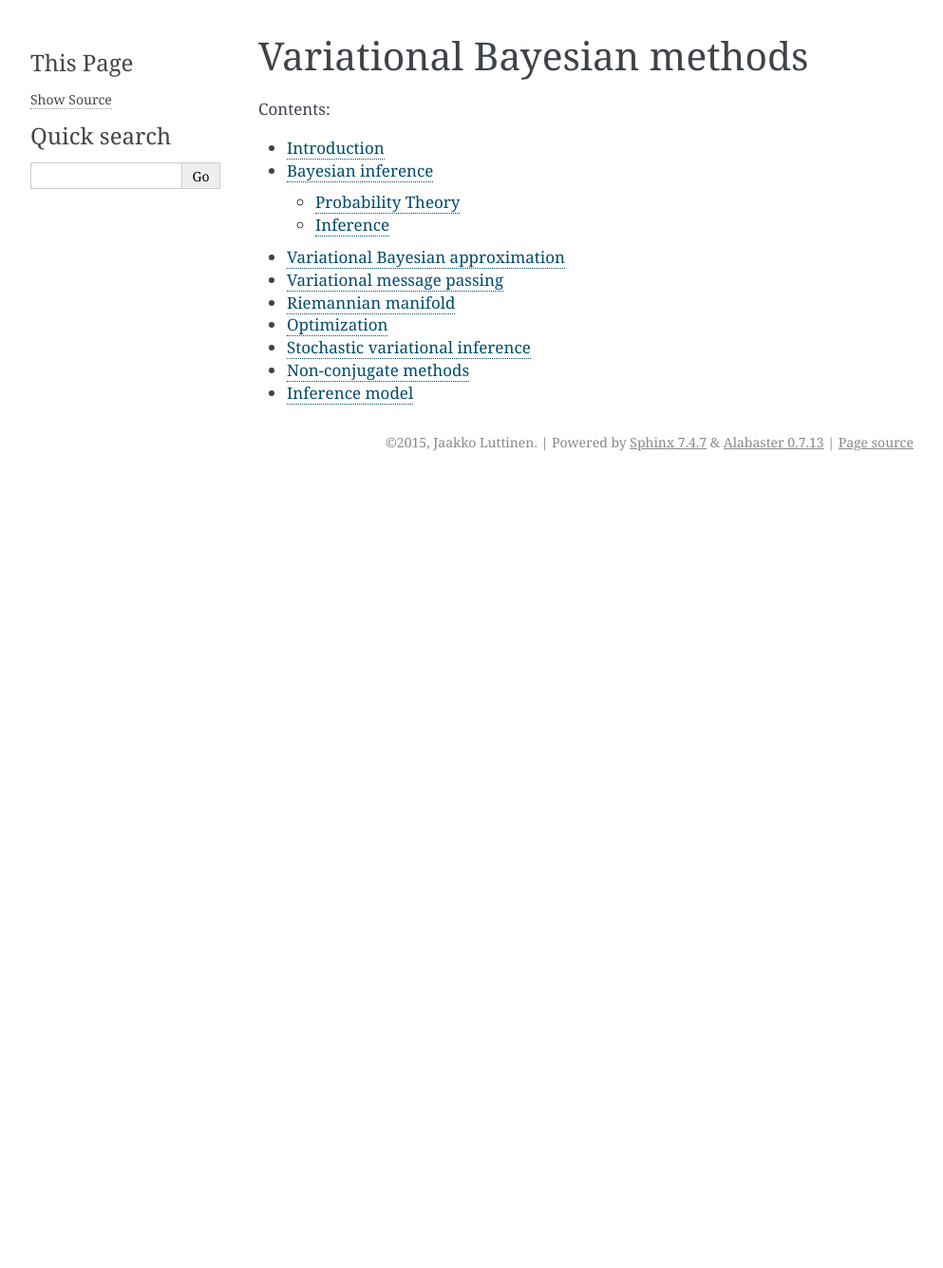
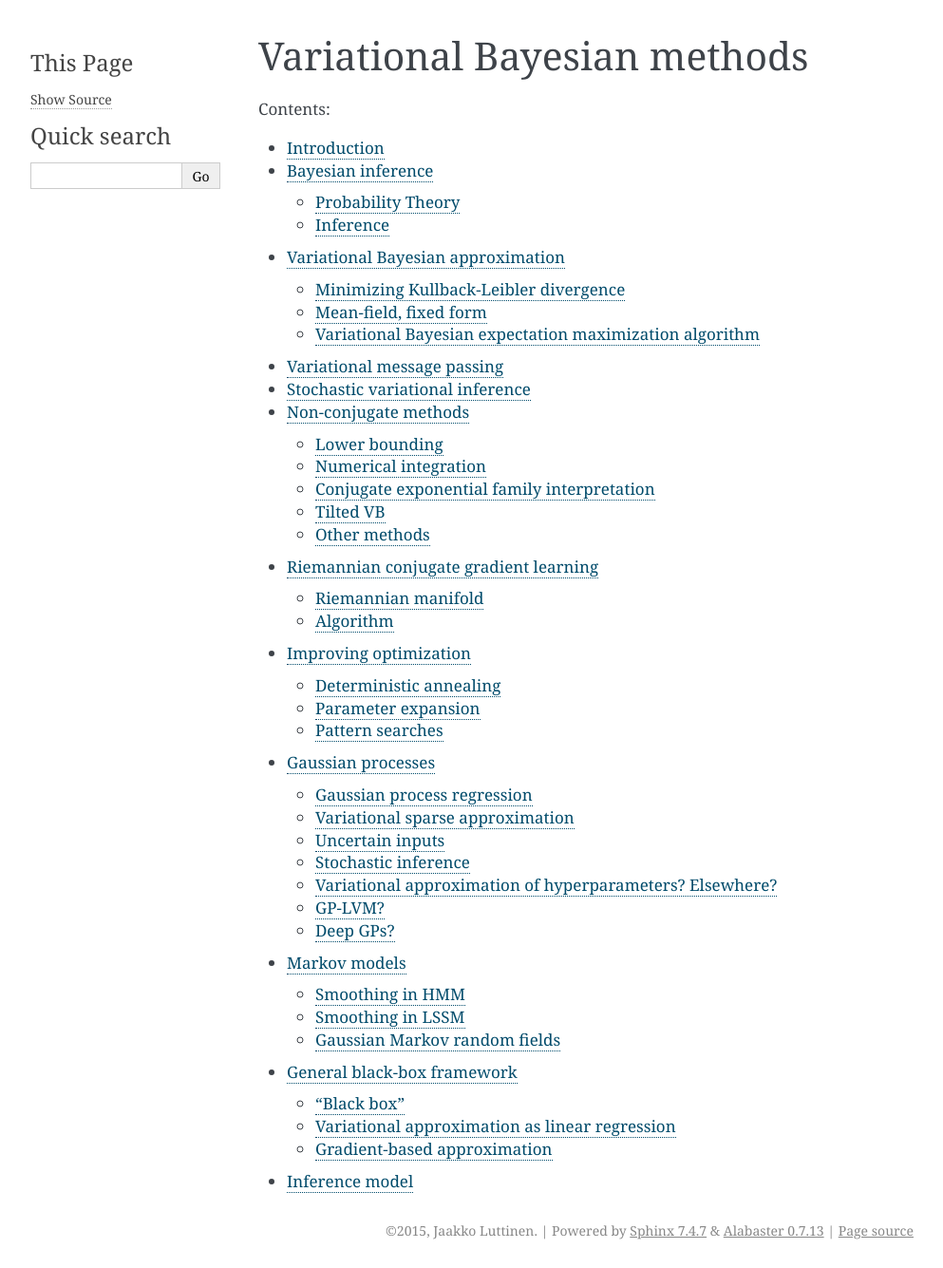
Before and after one commit to jluttine/variational-bayes-book, a Sphinx documentation site: the page built from source/index.rst, in a window 1280 px wide. Shown: the whole page at 95% size, without its empty margins (148-1141 px from the left). Built offline with Sphinx 7.4.7, drawn with Linux system fonts in a browser that asks for light colours; before the commit the page ends 900 px from its top, so only the background shows below that.

```diff
--- /dev/null
+++ b/source/blackbox.rst
@@ -0,0 +1,27 @@
+General black-box framework
+===========================
+
+
+"Black box"
+-----------
+
+In order to have minimal amount of model specific computations, one can use
+black box variational inference (:cite:`Paisley:2013,Ranganath:2014`).  It uses
+stochastic optimization and computes noisy gradients of the VB lower bound by
+sampling from the approximate posterior distribution :math:`q(Z)` to estimate
+the relevant expectations.  In principle, the method can be applied to any model
+for which the (unnormalized) joint density :math:`p(Y,Z)` can be computed.
+
+
+Variational approximation as linear regression
+----------------------------------------------
+
+:cite:`Salimans:2013`
+
+
+Gradient-based approximation
+----------------------------
+
+Titsias:2014
+
+continuous variable and differentiable density
--- /dev/null
+++ b/source/collapsed.rst
@@ -0,0 +1,6 @@
+Collapsed variational inference
+===============================
+
+For conjugate exponential family models, it is possible to use collapsed
+variational inference, which marginalises some of the variables (see, e.g.,
+:cite:`Teh:2007,Hensman:2012`).
--- /dev/null
+++ b/source/gp.rst
@@ -0,0 +1,42 @@
+Gaussian processes
+==================
+
+Gaussian process regression
+---------------------------
+
+Rasmussen:2006
+
+
+Variational sparse approximation
+--------------------------------
+
+variational sparse approximation Titsias:2009
+
+
+Uncertain inputs
+----------------
+
+
+
+Stochastic inference
+--------------------
+
+"GPs for big data"
+
+
+Variational approximation of hyperparameters? Elsewhere?
+--------------------------------------------------------
+
+VB approximation for hyperparameters (Titsias:2014) or maybe this elsewhere
+
+
+GP-LVM?
+-------
+
+GP-LVM? does this contain something interesting and specific to VB?
+
+
+Deep GPs?
+---------
+
+again: does this contain something interesting and specific to VB?
--- a/source/index.rst
+++ b/source/index.rst
@@ -15,10 +15,13 @@ Contents:
    bayes
    vb
    vmp
+   stochastic
+   nonconjugate
    riemannian
    optimization
-   stochastic
-   nonconjugate
+   gp
+   markov
+   blackbox
    inference_model
    bibliography
 
--- /dev/null
+++ b/source/markov.rst
@@ -0,0 +1,13 @@
+Markov models
+=============
+
+Smoothing in HMM
+----------------
+
+
+Smoothing in LSSM
+-----------------
+
+
+Gaussian Markov random fields
+-----------------------------
--- a/source/nonconjugate.rst
+++ b/source/nonconjugate.rst
@@ -1,19 +1,40 @@
 Non-conjugate methods
 =====================
 
-* tilted VB
+Lower bounding
+--------------
 
-* general methods: black box variational inference etc
+* logistic regression
 
 
-For conjugate exponential family models, it is possible to use collapsed
-variational inference, which marginalises some of the variables (see, e.g.,
-:cite:`Teh:2007,Hensman:2012`).  It is also possible to extend VB inference to a
-wide range of non-conjugate models (see, e.g.,
-:cite:`Knowles:2011,Hensman:2014:tvb`).  In order to have minimal amount of
-model specific computations, one can use black box variational inference
-(:cite:`Saliman:2013,Paisley:2013,Ranganath:2014`).  It uses stochastic
-optimization and computes noisy gradients of the VB lower bound by sampling from
-the approximate posterior distribution :math:`q(Z)` to estimate the relevant
-expectations.  In principle, the method can be applied to any model for which
-the (unnormalized) joint density :math:`p(Y,Z)` can be computed.
+Numerical integration
+---------------------
+
+numerical integration of expectations
+
+* logistic regression
+
+
+Conjugate exponential family interpretation
+-------------------------------------------
+
+* Student-t
+
+
+Tilted VB
+---------
+
+It is also possible to extend VB inference to a wide range of non-conjugate
+models (see, e.g., :cite:`Knowles:2011,Hensman:2014:tvb`).
+
+
+Other methods
+-------------
+
+In later chapters:
+
+* black box variational inference
+
+* inference or recognition model
+
+* Riemannian conjugate learning
--- a/source/optimization.rst
+++ b/source/optimization.rst
@@ -1,8 +1,13 @@
-Optimization
-============
+Improving optimization
+======================
 
-* parameter expansion
+Deterministic annealing
+-----------------------
 
-* pattern searches
 
-* deterministic annealing
+Parameter expansion
+-------------------
+
+
+Pattern searches
+----------------
--- a/source/riemannian.rst
+++ b/source/riemannian.rst
@@ -1,6 +1,14 @@
+Riemannian conjugate gradient learning
+======================================
+
+
 Riemannian manifold
-===================
+-------------------
 
 * basics about Riemannian manifold
 
+
+Algorithm
+---------
+
 * riemannian conjugate gradient learning
--- a/source/vb.rst
+++ b/source/vb.rst
@@ -1,16 +1,27 @@
 Variational Bayesian approximation
 ==================================
 
+
+Minimizing Kullback-Leibler divergence
+--------------------------------------
+
+* lower bound
+
+
+
+Mean-field, fixed form
+----------------------
+
+
+Variational Bayesian expectation maximization algorithm
+-------------------------------------------------------
+
+(conjugate exponential family models)
+
+
 .. todo::
 
-   * Kullback-Leibler divergence
-
-   * lower bound
-
-   * mean-field, fixed form
-
-   * VB-EM (conjugate exponential family models)
-
+   Split and fix the text below into the sections
 
 
 In variational Bayesian (VB) methods, the idea is to find an approximate
```
